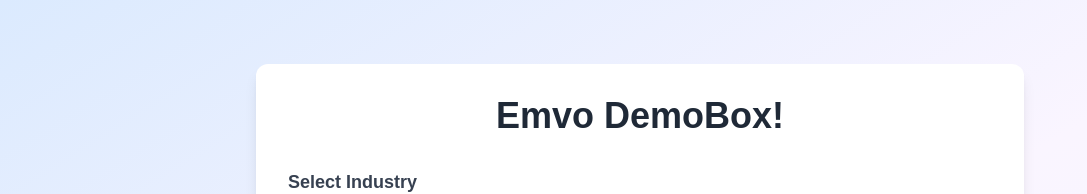
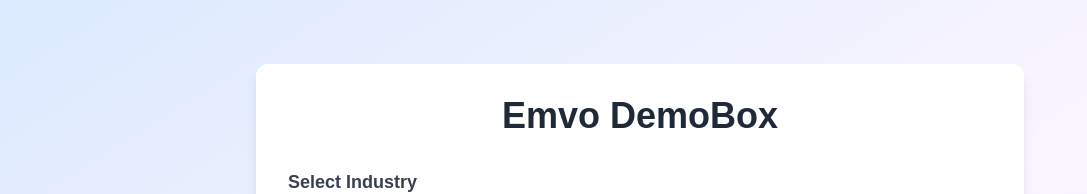
Before and after one commit to anil-sleekitech/Emvo-Demo, a Next.js app: page / in a window 1280 px wide. Shown: the top 194 px of the page, without its empty margins (0-1087 px from the left). Built offline with nearby package versions, Linux system fonts and the light colour scheme.

Commit message:
Remove exclamation mark from main page title

```diff
--- a/src/app/page.tsx
+++ b/src/app/page.tsx
@@ -328,7 +328,7 @@
   return (
     <div className="min-h-screen flex items-center justify-center bg-gradient-to-br from-blue-100 via-purple-50 to-blue-50 p-4">
       <div className="bg-white p-8 rounded-xl shadow-lg w-full max-w-3xl">
-        <h1 className="text-4xl font-bold text-center text-gray-800 mb-8">Emvo DemoBox!</h1>
+        <h1 className="text-4xl font-bold text-center text-gray-800 mb-8">Emvo DemoBox</h1>
         <ServiceSelection service={service} setService={setService} setPlace={setPlace} />
         <PlaceSelection service={service} place={place} setPlace={setPlace} />
         <VoiceSelection voice={voice} setVoice={setVoice} />
```
